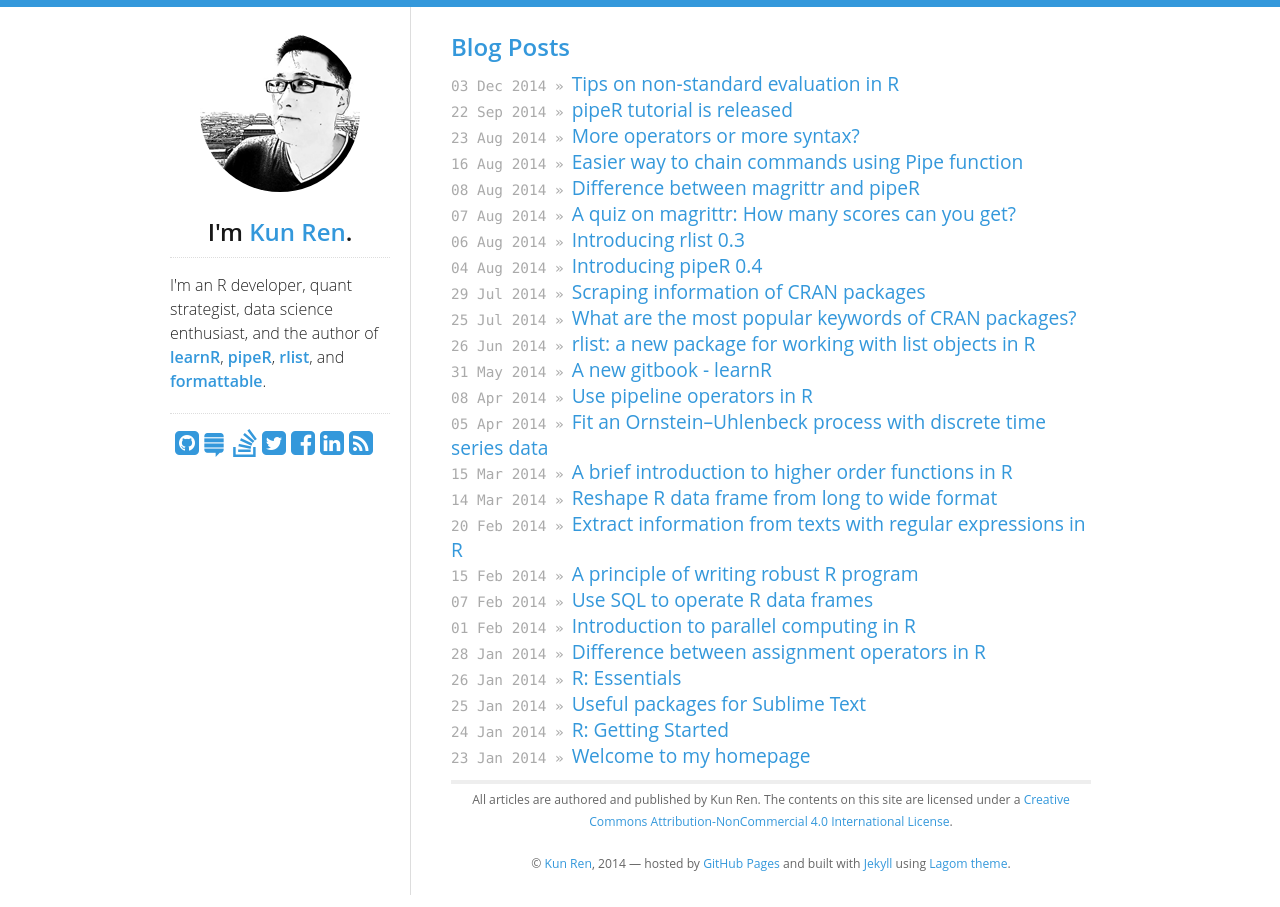
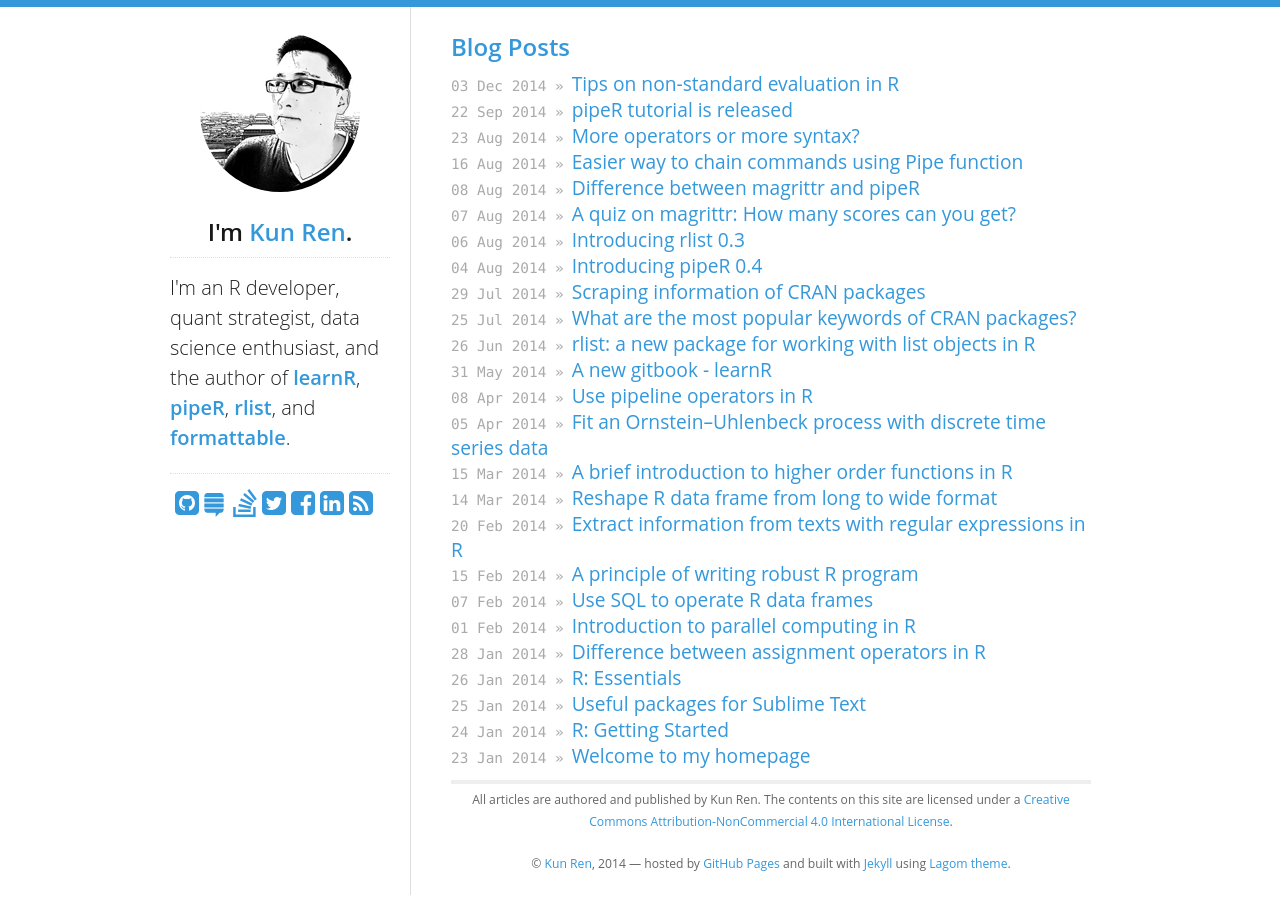
Before and after one commit to harryprince/renkun-ken.github.io, a Jekyll site: the page built from index.html, in a window 1280 px wide. Built offline with Jekyll 4.4.1, drawn with Linux system fonts in a browser that asks for light colours; nearby versions of some CDN libraries; Markdown is read by kramdown in place of the engine named in the settings.

Commit message:
refine side bar text styles

```diff
--- a/_includes/css/screen.css
+++ b/_includes/css/screen.css
@@ -159,6 +159,8 @@ nav hr {
 
 .sidebar p {
   font-weight: 200;
+  font-size: 1.25em;
+  line-height: 1.5em;
 }
 
 .sidebar a {
```
